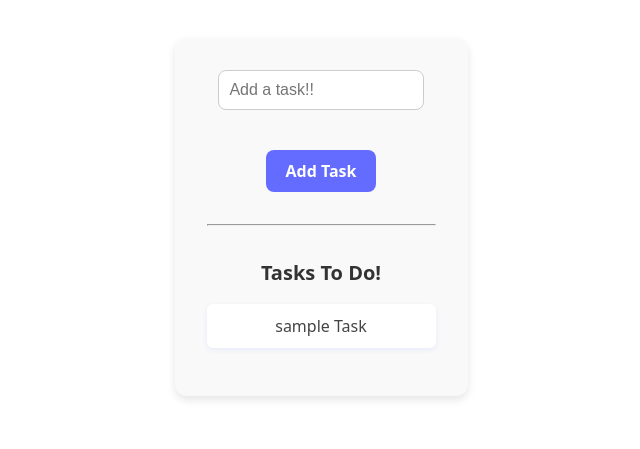
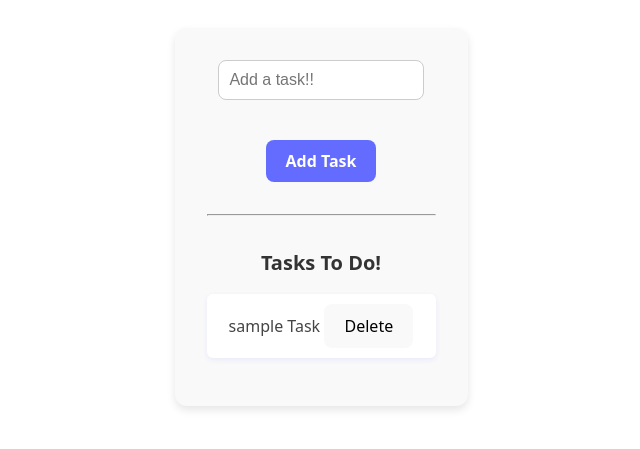
Before and after one commit to samarthdhoble/react-Todo-List, a React (Vite) app: page / in a window 1280 px wide. Shown: the part 183-632 px from the top of the page, without its empty margins (319-959 px from the left). Built offline with nearby package versions, Linux system fonts and the light colour scheme.

Commit message:
added Delete feature to todo items

```diff
--- a/src/TodoList.jsx
+++ b/src/TodoList.jsx
@@ -7,11 +7,22 @@ export default function TodoList(){
   let [newTodo , setNewTodo] = useState("")
 
   let addNewTask = () => {
-    setTodos([...todos ,{task : newTodo , id : uuidv4()}])
+    setTodos((prvTodo)=>{
+      return [...prvTodo , {
+        task : newTodo ,
+        id : uuidv4()
+      }]
+    })
   }
 
   let updateTodoValue = (event)=>{
     setNewTodo(event.target.value);
+  }
+
+
+  let deleteTodo = (id)=>{
+    setTodos((prvTodo)=>todos.filter((prvTodo)=>prvTodo.id!=id))
+
   }
 
   return (
@@ -30,7 +41,12 @@ export default function TodoList(){
       <ul className="todo-list">
         {
           todos.map((todo)=>(
-            <li key={todo.id} className="todo-item">{todo.task}</li>
+            <li key={todo.id} className="todo-item">
+              <span>
+                {todo.task}&nbsp;
+                <button onClick={()=> deleteTodo(todo.id)}>Delete</button>
+              </span>
+            </li>
           ))
         }
       </ul>
```
